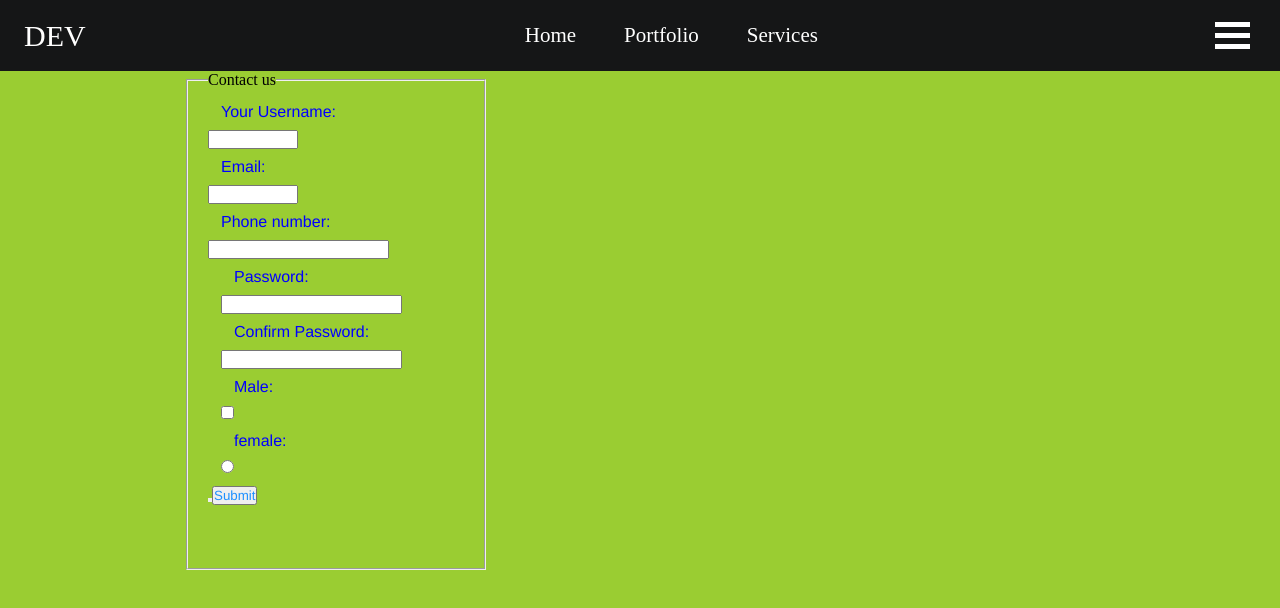
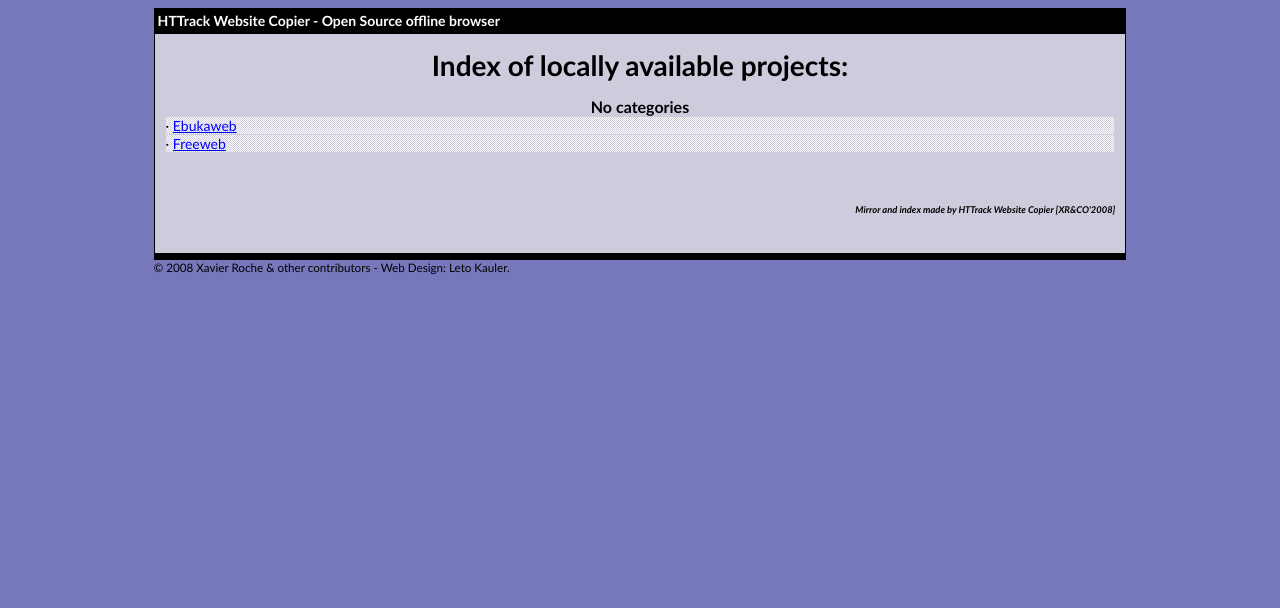
Before and after one commit to Udochukwu345/Mini-project-, a plain HTML site: page index.html in a window 1280 px wide. Drawn offline with Linux system fonts and the light colour scheme.

Commit message:
Add files via upload

```diff
--- a/index.html
+++ b/index.html
@@ -1,76 +1,143 @@
-<!DOCTYPE html>
-<html lang="en">
+<html xmlns="http://www.w3.org/1999/xhtml" lang="en">
+
 <head>
-    <meta charset="UTF-8">
-    <meta http-equiv="X-UA-Compatible" content="IE=edge">
-    <meta name="viewport" content="width=device-width, initial-scale=1.0">
-    <link rel="stylesheet" href="style.css">
-    <title>Document</title>
+	<meta http-equiv="Content-Type" content="text/html; charset=utf-8" />
+	<meta name="description" content="HTTrack is an easy-to-use website mirror utility. It allows you to download a World Wide website from the Internet to a local directory,building recursively all structures, getting html, images, and other files from the server to your computer. Links are rebuiltrelatively so that you can freely browse to the local site (works with any browser). You can mirror several sites together so that you can jump from one toanother. You can, also, update an existing mirror site, or resume an interrupted download. The robot is fully configurable, with an integrated help" />
+	<meta name="keywords" content="httrack, HTTRACK, HTTrack, winhttrack, WINHTTRACK, WinHTTrack, offline browser, web mirror utility, aspirateur web, surf offline, web capture, www mirror utility, browse offline, local  site builder, website mirroring, aspirateur www, internet grabber, capture de site web, internet tool, hors connexion, unix, dos, windows 95, windows 98, solaris, ibm580, AIX 4.0, HTS, HTGet, web aspirator, web aspirateur, libre, GPL, GNU, free software" />
+	<title>List of available projects - HTTrack Website Copier</title>
+	<!-- Mirror and index made by HTTrack Website Copier/3.49-2 [XR&CO'2014] -->
+
+	<style type="text/css">
+	<!--
+
+body {
+	margin: 0;  padding: 0;  margin-bottom: 15px;  margin-top: 8px;
+	background: #77b;
+}
+body, td {
+	font: 14px "Trebuchet MS", Verdana, Arial, Helvetica, sans-serif;
+	}
+
+#subTitle {
+	background: #000;  color: #fff;  padding: 4px;  font-weight: bold;
+	}
+
+#siteNavigation a, #siteNavigation .current {
+	font-weight: bold;  color: #448;
+	}
+#siteNavigation a:link    { text-decoration: none; }
+#siteNavigation a:visited { text-decoration: none; }
+
+#siteNavigation .current { background-color: #ccd; }
+
+#siteNavigation a:hover   { text-decoration: none;  background-color: #fff;  color: #000; }
+#siteNavigation a:active  { text-decoration: none;  background-color: #ccc; }
+
+
+a:link    { text-decoration: underline;  color: #00f; }
+a:visited { text-decoration: underline;  color: #000; }
+a:hover   { text-decoration: underline;  color: #c00; }
+a:active  { text-decoration: underline; }
+
+#pageContent {
+	clear: both;
+	border-bottom: 6px solid #000;
+	padding: 10px;  padding-top: 20px;
+	line-height: 1.65em;
+	background-image: url(backblue.gif);
+	background-repeat: no-repeat;
+	background-position: top right;
+	}
+
+#pageContent, #siteNavigation {
+	background-color: #ccd;
+	}
+
+
+.imgLeft  { float: left;   margin-right: 10px;  margin-bottom: 10px; }
+.imgRight { float: right;  margin-left: 10px;   margin-bottom: 10px; }
+
+hr { height: 1px;  color: #000;  background-color: #000;  margin-bottom: 15px; }
+
+h1 { margin: 0;  font-weight: bold;  font-size: 2em; }
+h2 { margin: 0;  font-weight: bold;  font-size: 1.6em; }
+h3 { margin: 0;  font-weight: bold;  font-size: 1.3em; }
+h4 { margin: 0;  font-weight: bold;  font-size: 1.18em; }
+
+.blak { background-color: #000; }
+.hide { display: none; }
+.tableWidth { min-width: 400px; }
+
+.tblRegular       { border-collapse: collapse; }
+.tblRegular td    { padding: 6px;  background-image: url(fade.gif);  border: 2px solid #99c; }
+.tblHeaderColor, .tblHeaderColor td { background: #99c; }
+.tblNoBorder td   { border: 0; }
+
+
+// -->
+</style>
+
 </head>
+
 <body>
-  <nav class="navbar">
-      <a href="#" class="nav-logo">DEV</a>
-      <ul class="nav-menu">
-          <li class="nav-item">
-              <a href="#" class="nav-link">Home</a>
+<table width="76%" border="0" align="center" cellspacing="0" cellpadding="3" class="tableWidth">
+	<tr>
+	<td id="subTitle">HTTrack Website Copier - Open Source offline browser</td>
+	</tr>
+</table>
+<table width="76%" border="0" align="center" cellspacing="0" cellpadding="0" class="tableWidth">
+<tr class="blak">
+<td>
+	<table width="100%" border="0" align="center" cellspacing="1" cellpadding="0">
+	<tr>
+	<td colspan="6">
+		<table width="100%" border="0" align="center" cellspacing="0" cellpadding="10">
+		<tr>
+		<td id="pageContent">
+<!-- ==================== End prologue ==================== -->
 
-          </li>
 
-          <li class="nav-item">
-            <a href="#" class="nav-link">Portfolio</a>
+<h1 ALIGN=Center>Index of locally available projects:</H1>
+  <table border="0" width="100%" cellspacing="1" cellpadding="0">
+		<TH>
+		<BR/>
+			No categories
+		</TH>
+		<TR>
+		  <TD BACKGROUND="fade.gif">
+                    &middot; <A HREF="Ebukaweb/index.html">Ebukaweb</A>
+   		  </TD>
+		</TR>
+		<TR>
+		  <TD BACKGROUND="fade.gif">
+                    &middot; <A HREF="Freeweb/index.html">Freeweb</A>
+   		  </TD>
+		</TR>
+	</TABLE>
+	<BR>
+	<H6 ALIGN="RIGHT">
+         <I>Mirror and index made by HTTrack Website Copier [XR&CO'2008]</I>
+	</H6>
+	<!-- Mirror and index made by HTTrack Website Copier/3.49-2 [XR&CO'2014] -->
+	<!-- Thanks for using HTTrack Website Copier! -->
 
-        </li>
-        <li class="nav-item">
-            <a href="#" class="nav-link">Services</a>
+<!-- ==================== Start epilogue ==================== -->
+		</td>
+		</tr>
+		</table>
+	</td>
+	</tr>
+	</table>
+</td>
+</tr>
+</table>
 
-        </li>
+<table width="76%" border="0" align="center" valign="bottom" cellspacing="0" cellpadding="0">
+	<tr>
+	<td id="footer"><small>&copy; 2008 Xavier Roche & other contributors - Web Design: Leto Kauler.</small></td>
+	</tr>
+</table>
 
-      </ul>
-      <div class="container" onclick="myfunction(this)">
-        <div class="bar1"></div>
-        <div class="bar2"></div>
-        <div class="bar3"></div>
+</body>
 
-      </div>
-
-  </nav>
-  <form id="form">
-      <fieldset>
-          <legend>Contact us</legend>
-
-          <label for="Username ">Your Username:</label>
-           <input type="text" required>
-
-           <label for="Email address">Email:</label>
-           <input type="text" required>
-
-           <label for="Phone number">Phone number:</label>
-           <input type="number">
-
-           <label for="password"><div class="mb-3">
-             <label for="password" class="form-label">Password:</label>
-             <input type="password" class="form-control" name="" id="" placeholder="">
-           </div></label>
-
-           <label for="password"><div class="mb-3">
-            <label for="password" class="form-label">Confirm Password:</label>
-            <input type="password" class="form-control" name="" id="" placeholder="">
-          </div></label>
-
-          <label for="password"><div class="mb-3">
-            <label for="password" class="form-label">Male:</label>
-            <input type="checkbox" class="form-control" name="" id="" placeholder="">
-          </div></label>
-
-          <label for="password"><div class="mb-3">
-            <label for="password" class="form-label">female:</label>
-            <input type="radio" class="form-control" name="" id="" placeholder="">
-          </div></label>
-
-          <button><button type="submit" class="btn btn-primary|secondary|success|danger|warning|info|light|dark|link">Submit</button></button>
-
-      </fieldset>
-  </form>
-  <script src="../Project folder/index.js"></script>
-</body>
 </html>
```
Also changed, not shown: fade.gif (added), 2 other files.
